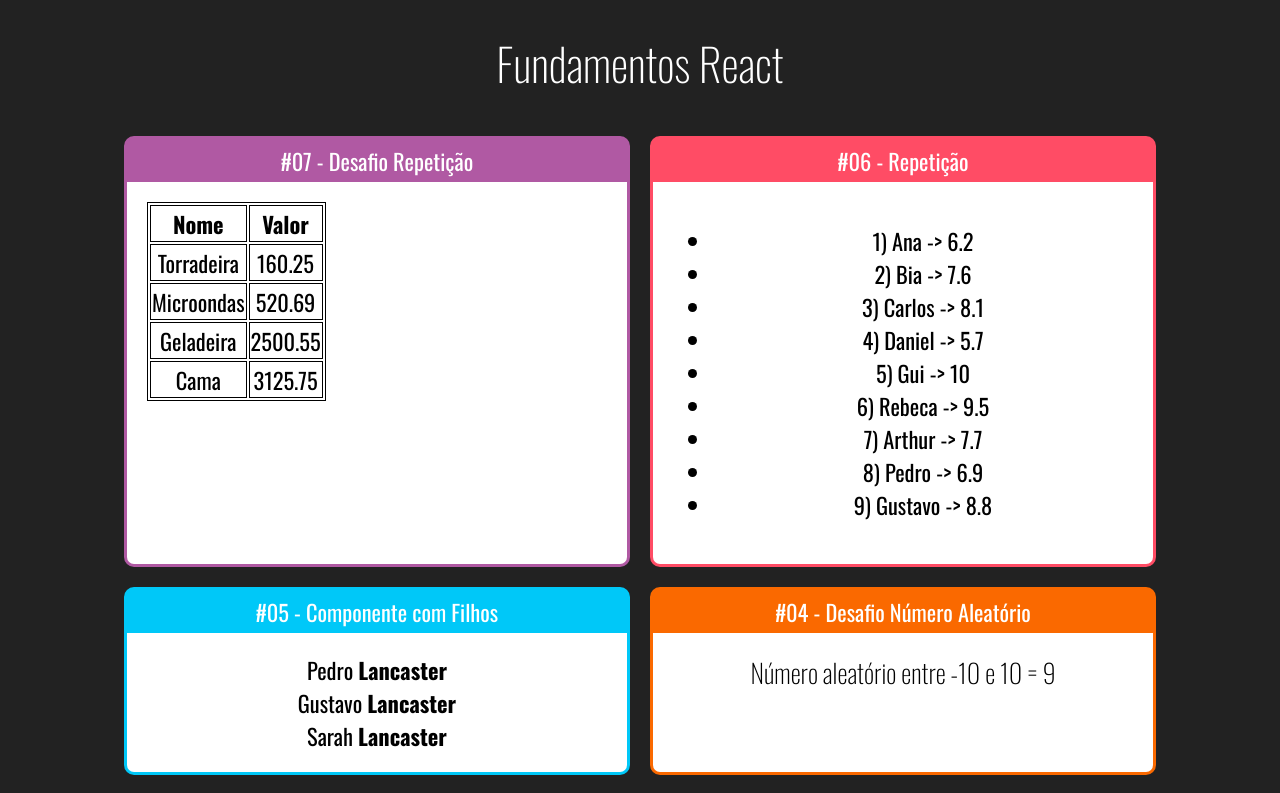
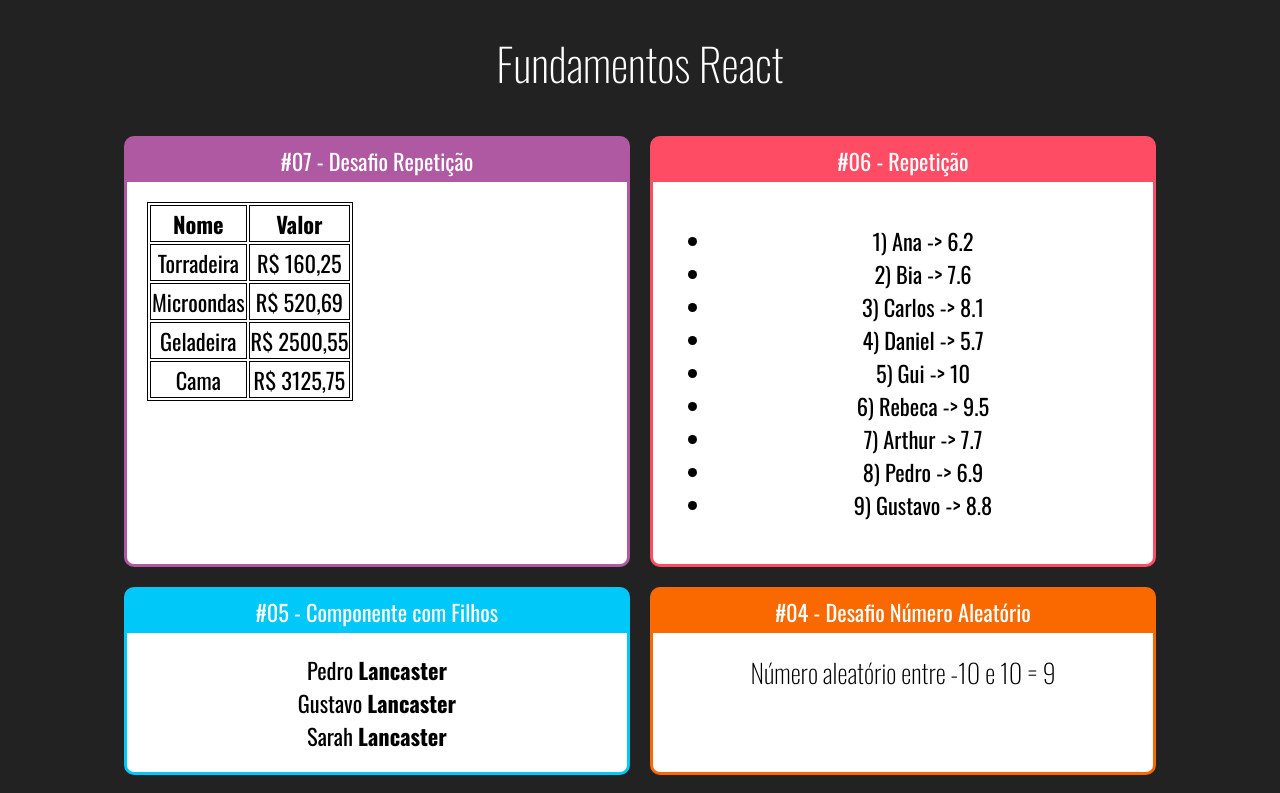
Before and after one commit to maddogxx/cursoreactjs, a React (Create React App) app in the folder fundamentos-react/: page / in a window 1280 px wide. Shown: the top 793 px of the page. Built offline with nearby package versions, Linux system fonts and the light colour scheme.

Commit message:
29. Desafio Repeticao - Resposta

```diff
--- a/fundamentos-react/src/componentes/repeticao/TabelaProdutos.jsx
+++ b/fundamentos-react/src/componentes/repeticao/TabelaProdutos.jsx
@@ -8,7 +8,7 @@
         return (
             <tr key={produto.id}>
                 <td>{produto.nome}</td>
-                <td>{produto.valor}</td>
+                <td>R$ {produto.valor.toFixed(2).replace('.', ',')}</td>
             </tr>
         );
     });
```
